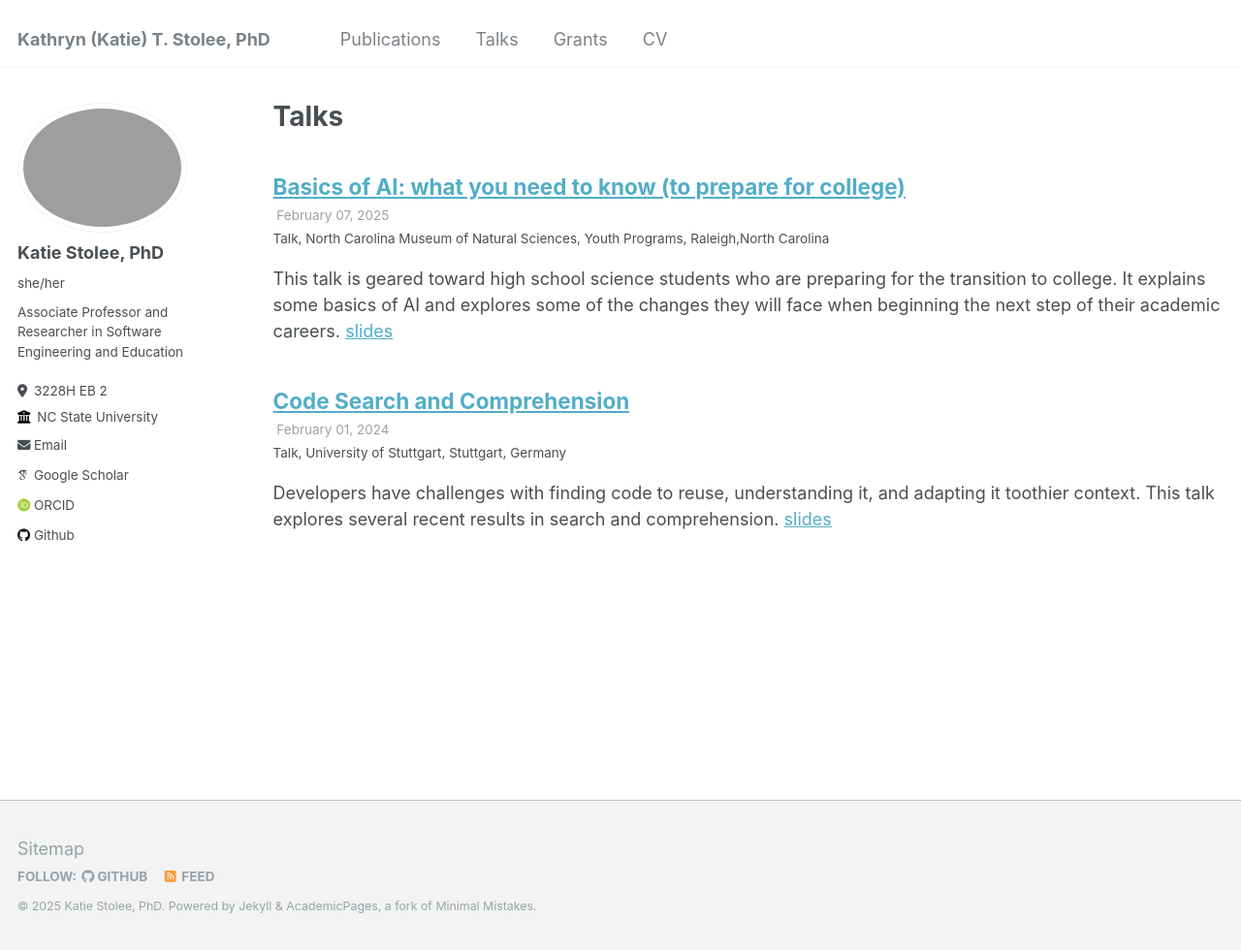
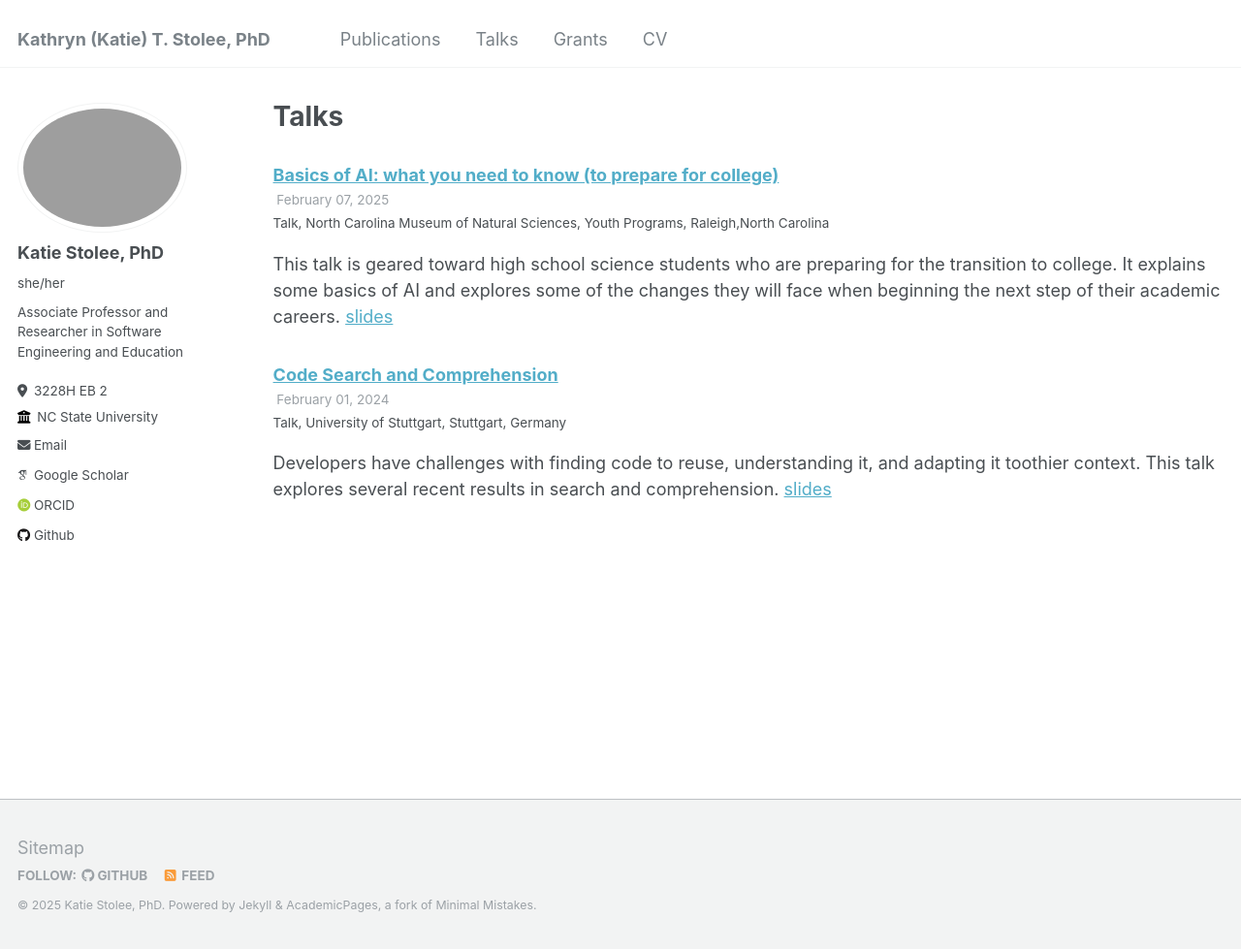
Before and after one commit to kstolee/kstolee.github.io, a Jekyll site: the page built from _pages/talks.html, in a window 1280 px wide and 980 px high. Shown: the whole window at 97% size. Built offline with Jekyll 4.4.1, drawn with Linux system fonts in a browser that asks for light colours; some web fonts are replaced.

```diff
--- a/_includes/archive-single-talk.html
+++ b/_includes/archive-single-talk.html
@@ -25,13 +25,13 @@
           alt="">
       </div>
     {% endif %}
-    <h2 class="archive__item-title" itemprop="headline">
+    <h3 class="archive__item-title" itemprop="headline">
       {% if post.link %}
         <a href="{{ post.link }}">{{ title }}</a> <a href="{{ base_path }}{{ post.url }}" rel="permalink"><i class="fa fa-link" aria-hidden="true" title="permalink"></i><span class="sr-only">Permalink</span></a>
       {% else %}
         <a href="{{ base_path }}{{ post.url }}" rel="permalink">{{ title }}</a>
       {% endif %}
-    </h2>
+    </h3>
     {% if post.read_time %}
       <p class="page__meta"><i class="fa fa-clock-o" aria-hidden="true"></i> {% include read-time.html %}</p>
     {% endif %}
```
Also changed, not shown: _grants/2016-07-1-SHF-2.md (+1 -1 lines).
